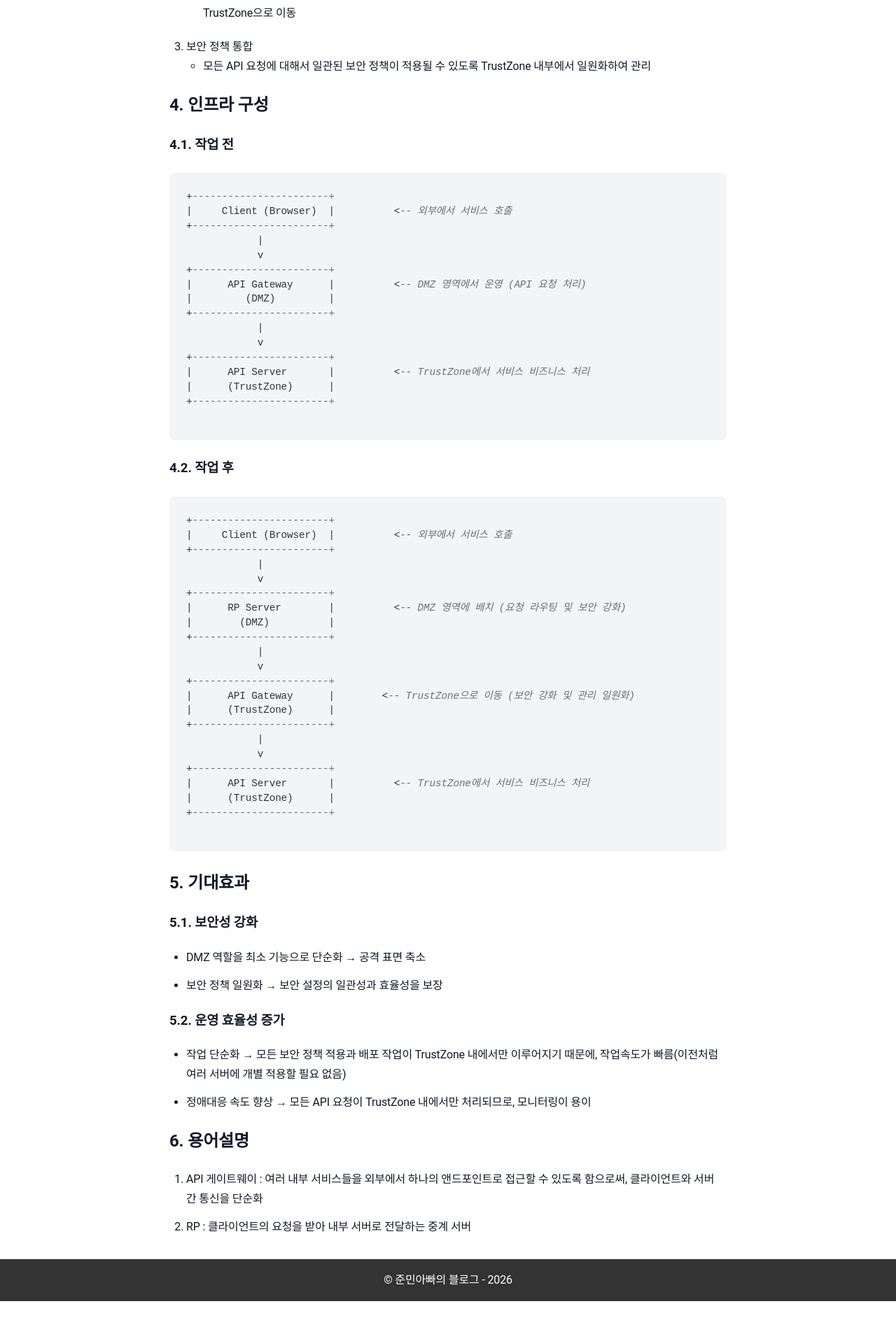
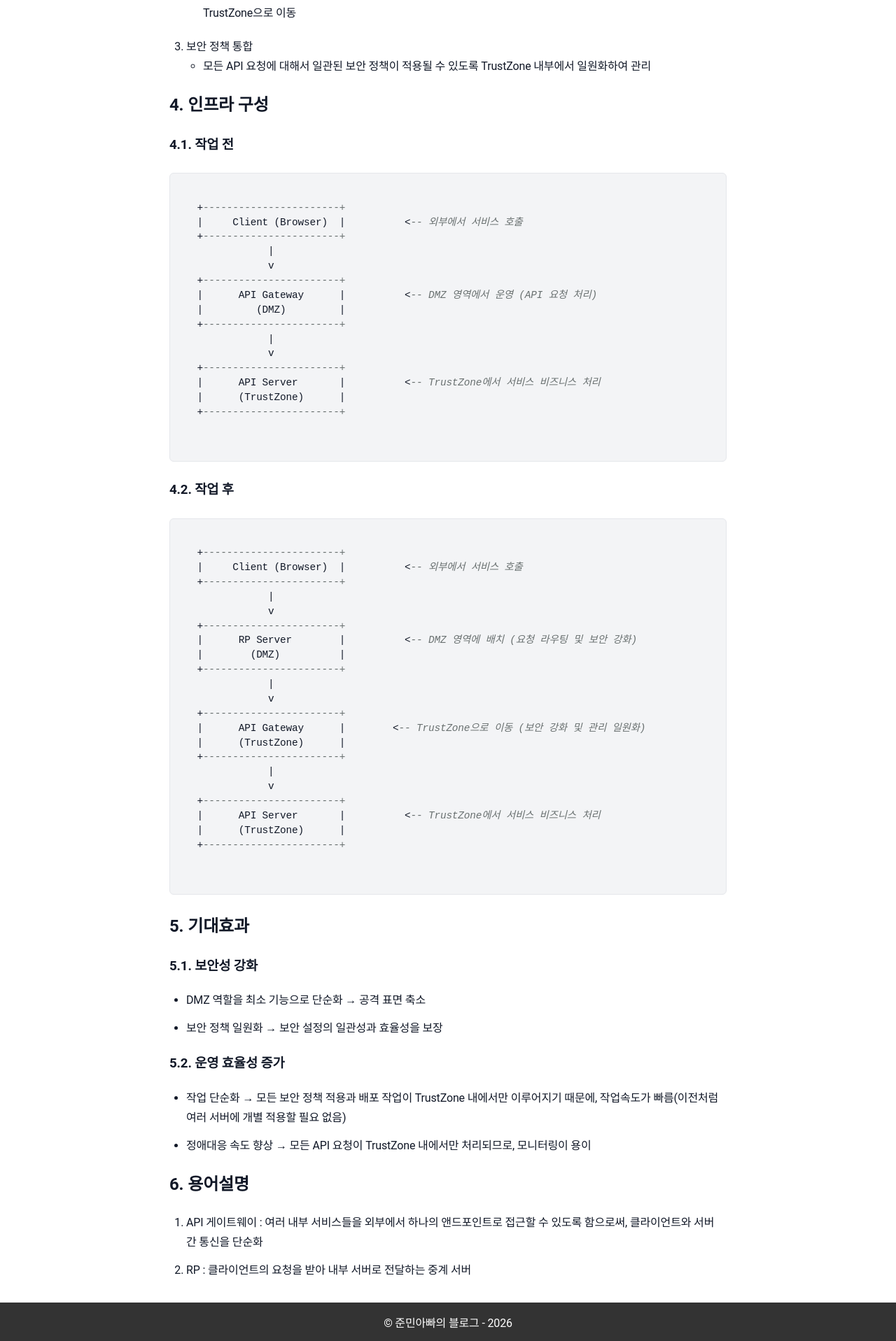
Before and after one commit to sanghoon-lee/sanghoon-lee.github.io, a Jekyll site: the page built from _posts/2025-11-29-rp.md, in a window 1280 px wide. Shown: the part 1323-3240 px from the top of the page at 70% size. Built offline with Jekyll 4.4.1, drawn with Linux system fonts in a browser that asks for light colours; nearby versions of some CDN libraries; comment, search, counter and statistics services are not loaded; before the commit the page ends 3183 px from its top, so only the background shows below that.

Commit message:
스타일 수정

```diff
--- a/assets/main.scss
+++ b/assets/main.scss
@@ -193,25 +193,25 @@ pre {
 @media (prefers-color-scheme: light) {
   pre,
   pre.hljs,
-  pre {
-    background-color: #f3f4f6 !important;  /* 밝은 배경 (화이트 모드) */
-    color: #333 !important;                 /* 어두운 글씨 색상 */
+  .highlight pre {
+    background-color: #f3f4f6 !important;
+    color: #111827 !important;
+    border: 1px solid #e5e7eb;
+    border-radius: 6px;
   }
 
-  /* 코드 하이라이팅 영역 */
   pre code,
   pre code.hljs,
-  pre code {
+  .highlight pre code,
+  .hljs {
     background-color: transparent !important;
     color: inherit !important;
-    padding: 0 !important;
-    border-radius: 0 !important;
   }
 
-  pre .language-javascript {
-    background-color: #e3f2fd !important;  /* 연한 파란색 배경 */
-    color: #00796b !important;              /* 어두운 색상 글씨 */
-  }
+  .hljs-keyword { color: #334e68; font-weight: 600; } /* 파랑 덜 튐 */
+  .hljs-string  { color: #0f766e; }
+  .hljs-comment { color: #6b7280; font-style: italic; }
+  .hljs-function, .hljs-title { color: #795e26; }
 }
 
 /* 모바일 화면에서 코드 블록 스타일 (모바일은 기존과 동일하게 유지) */
@@ -219,29 +219,6 @@ pre {
   pre {
     margin: 1rem 0;  /* 모바일에서 여백 조정 */
   }
-}
-
-.hljs {
-  background: #f3f4f6;
-  color: #111827;
-}
-
-.hljs-keyword {
-  color: #3b5bdb;
-  font-weight: 600;
-}
-
-.hljs-string {
-  color: #0f766e;
-}
-
-.hljs-comment {
-  color: #6b7280;
-  font-style: italic;
-}
-
-.hljs-function {
-  color: #795e26;
 }
 
 
```
